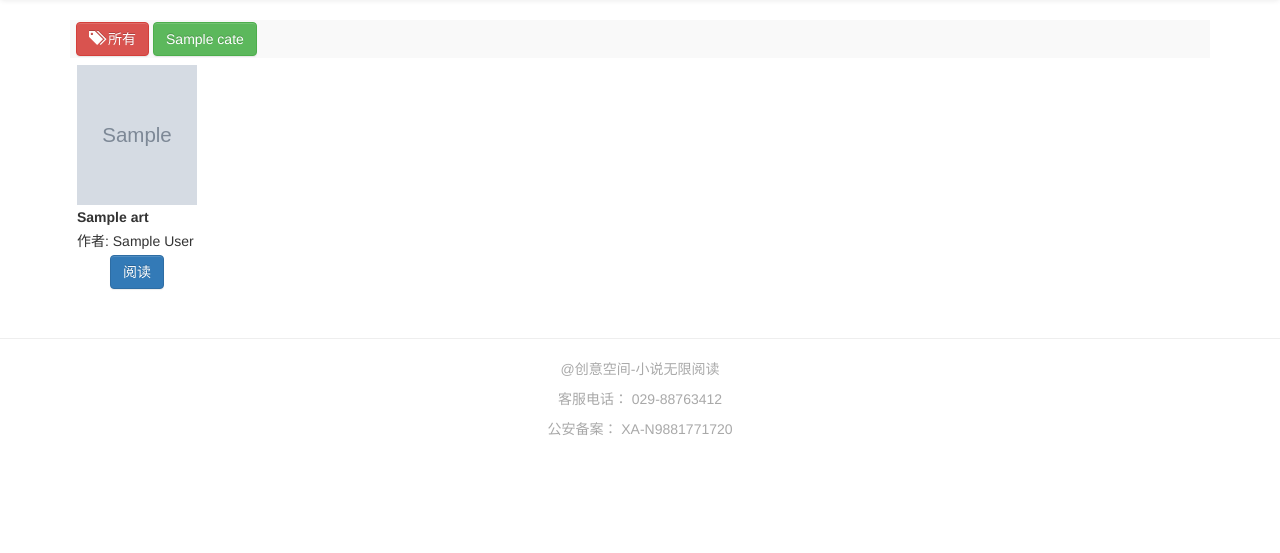
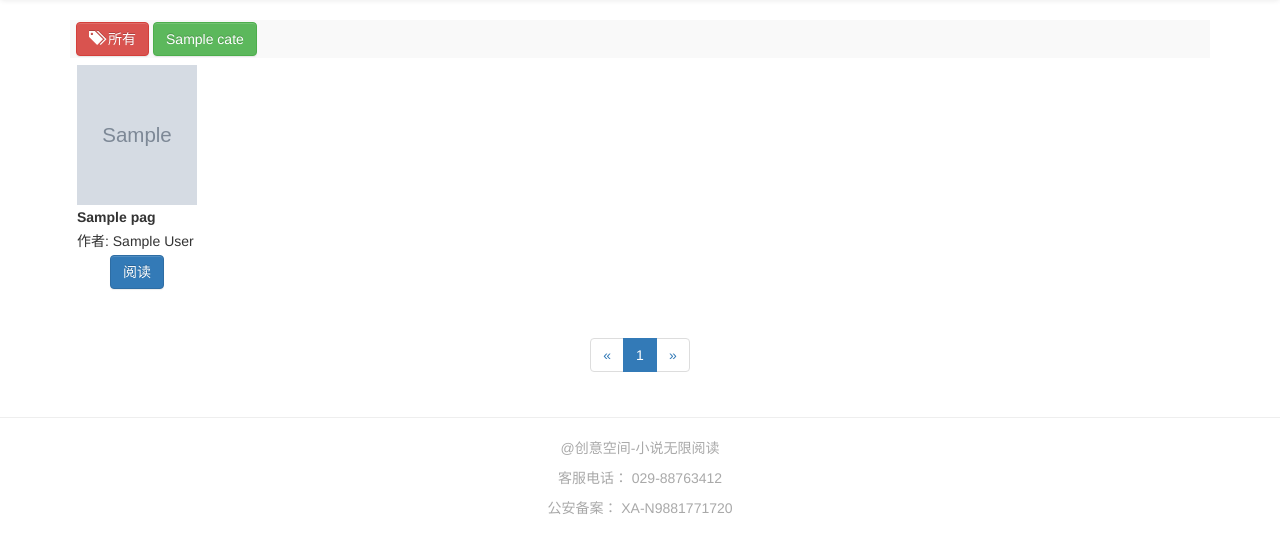
Before and after one commit to wendalong/XArtPro, a Django app: template templates/index.html in a window 1280 px wide. Shown: the part 52-605 px from the top of the page. Run offline with Django 3.2, Linux system fonts and the light colour scheme; the template is opened without the code that fills it: most values are stand-ins (such as "Sample title", 1, 10 or a date in 2020); grey boxes marked "Sample" are stand-in pictures; parts of the project's set-up code (start-up, migrations or seed data) failed here and were passed over; some libraries are stand-ins or nearby versions.

Commit message:
实现分页

```diff
--- a/static/base/css/index.css
+++ b/static/base/css/index.css
@@ -15,6 +15,16 @@
 #art li{
     margin: 5px;
 }
+
 #art dd {
     padding: 2px 0;
 }
+
+/* 清除浮动 */
+#art ul:after{
+    display: block;
+    content: '';
+    height: 0;
+    overflow: hidden;
+    clear: both;
+}
--- a/templates/index.html
+++ b/templates/index.html
@@ -17,14 +17,16 @@
     </div>
     <div id="art" class="float-left">
         <ul>
-            {% for art in arts %}
+            {% for art in pager.object_list %}
                 <li>
                     <dl>
                         <dt>
                             <img src="/static/upload/{{ art.cover }}"
                                  width="120" height="140">
                         </dt>
-                        <dd><b>{{ art.title }}</b></dd>
+                        <dd><b>{{ art.title|slice:'10' }}
+                            {% if art.title|length > 10 %}..{% endif %}
+                        </b></dd> <!--只显示前10个字符-->
                         <dd>作者:&nbsp;{{ art.author }}</dd>
                         <dd class="text-center"><a class="btn btn-primary">阅读</a></dd>
                     </dl>
@@ -33,5 +35,24 @@
 
         </ul>
     </div>
+    <div class="text-center">
+        <nav aria-label="Page navigation">
+            <ul class="pagination">
+                <li>
+                    <a {% if pager.has_previous %}href="/?page={{ pager.previous_page_number }}"{% endif %} aria-label="Previous">
+                        <span aria-hidden="true">&laquo;</span>
+                    </a>
+                </li>
+                {% for page in paginator.page_range %}
+                    <li {% if pager.number == page %}class="active" {% endif %}><a href="/?page={{ page }}">{{ page }}</a></li>
+                {% endfor %}
+                <li>
+                    <a {% if pager.has_next %}href="/?page={{ pager.next_page_number }}"{% endif %} aria-label="Next">
+                        <span aria-hidden="true">&raquo;</span>
+                    </a>
+                </li>
+            </ul>
+        </nav>
+    </div>
 
 {% endblock %}
```
Also changed, not shown: XartPro/urls.py (+8 -0 lines).
